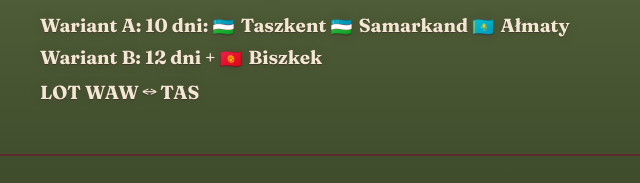
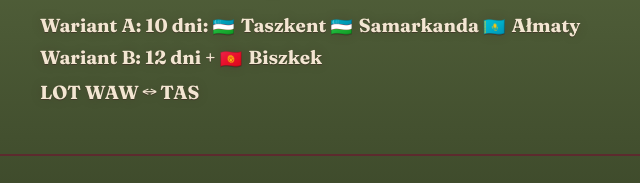
Before and after one commit to kalinatyrkiel/uzbektrip, a website built with Vite: page index.html in a window 1280 px wide. Shown: the part 574-757 px from the top of the page, 0-640 px from the left. Built offline with nearby package versions, Linux system fonts and the light colour scheme; files whose address does not match are found by name.

Commit message:
Spell Samarkanda in hero and TLDR
Replace the English Samarkand form with Polish Samarkanda wherever the
city still appeared without the final a.

```diff
--- a/index.html
+++ b/index.html
@@ -62,7 +62,7 @@
             <span class="flag" title="Uzbekistan" aria-label="Uzbekistan">🇺🇿</span>
             Taszkent
             <span class="flag" title="Uzbekistan" aria-label="Uzbekistan">🇺🇿</span>
-            Samarkand
+            Samarkanda
             <span class="flag" title="Kazachstan" aria-label="Kazachstan">🇰🇿</span>
             Ałmaty
             <span class="hero__route-b"
@@ -97,7 +97,7 @@
                 <span class="flag" title="Uzbekistan" aria-label="Uzbekistan">🇺🇿</span>
                 Taszkent
                 <span class="flag" title="Uzbekistan" aria-label="Uzbekistan">🇺🇿</span>
-                Samarkand
+                Samarkanda
                 <span class="flag" title="Kazachstan" aria-label="Kazachstan">🇰🇿</span>
                 Ałmaty
               </dd>
```
